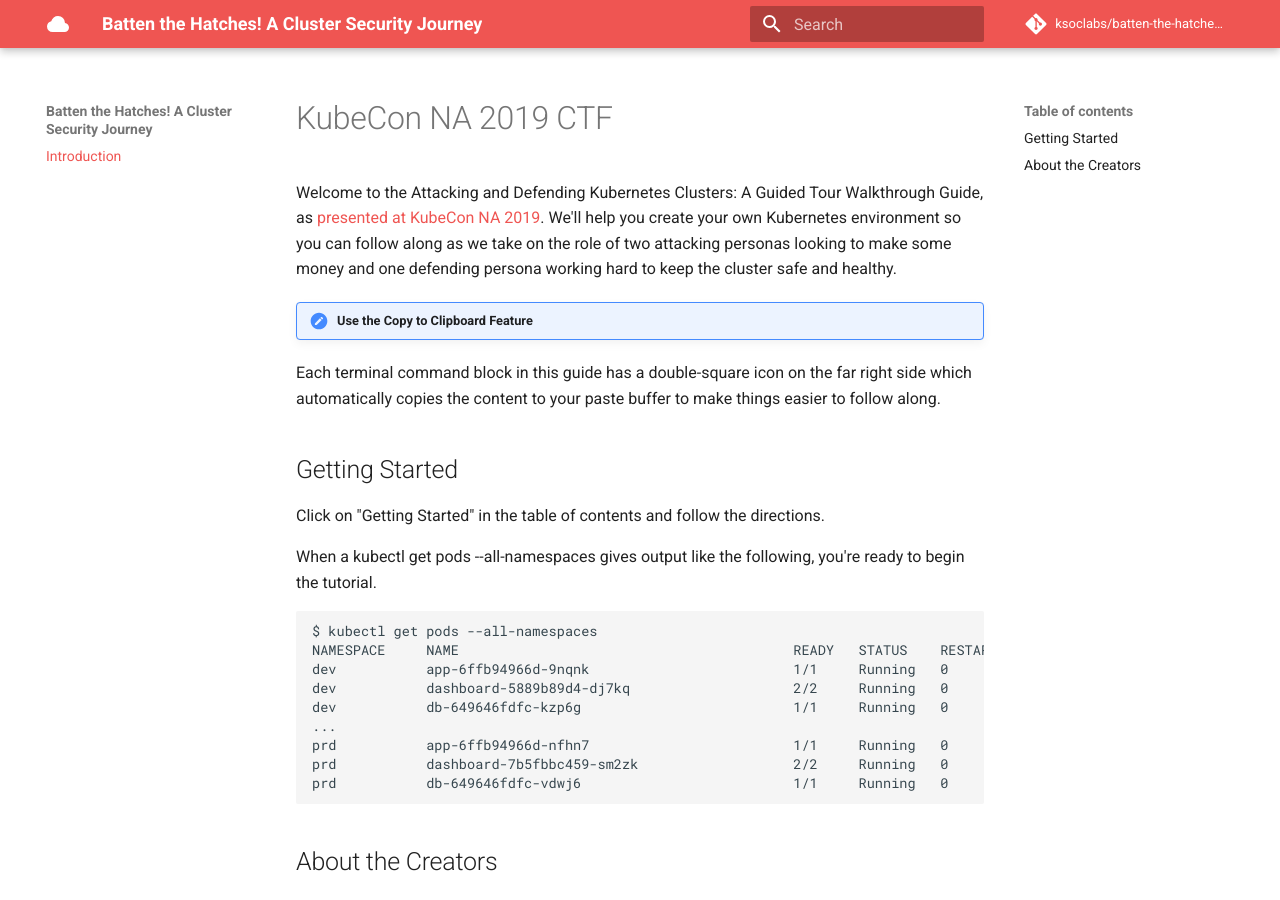
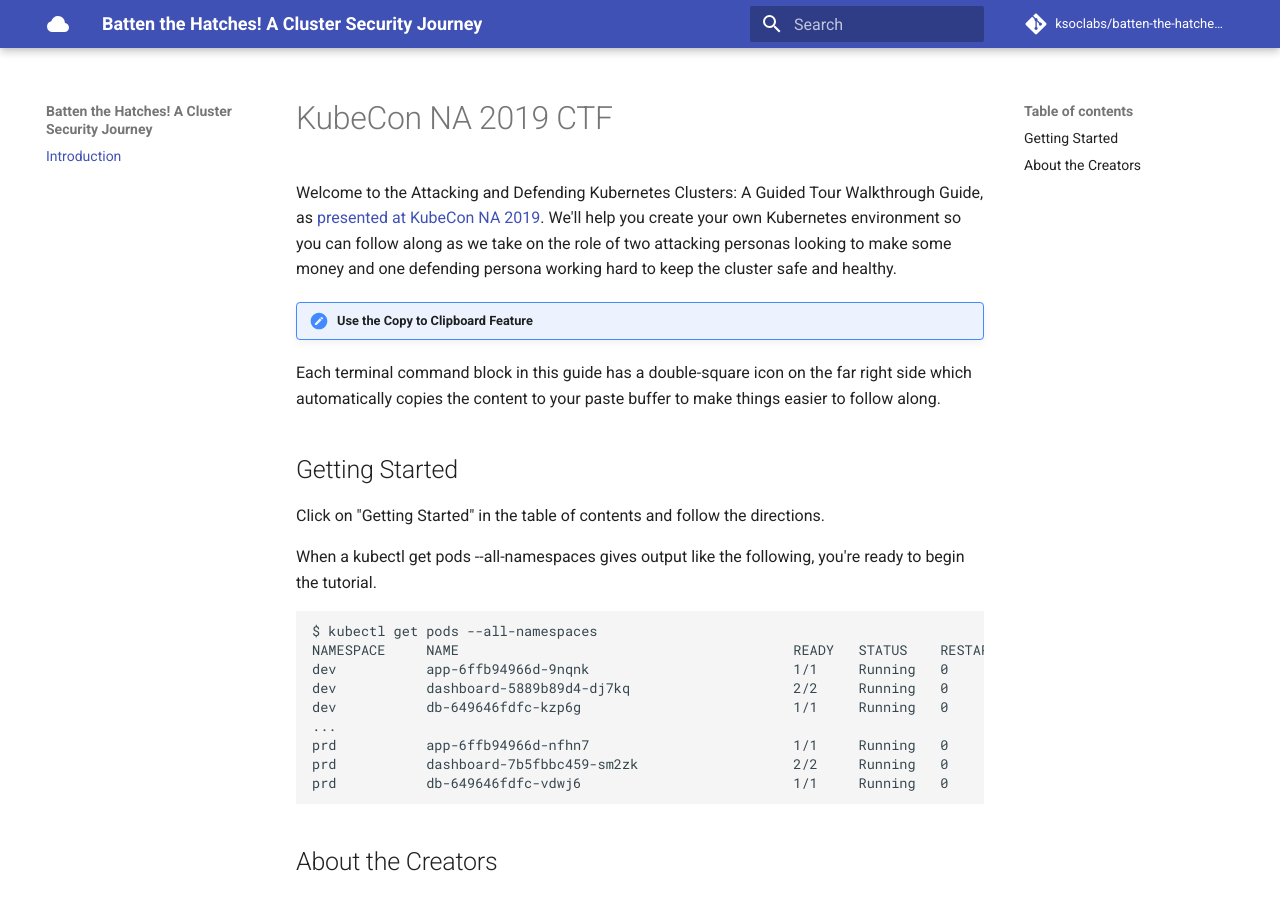
Before and after one commit to ksoclabs/batten-the-hatches-workshop, an MkDocs documentation site: the page built from docs/index.md, in a window 1280 px wide and 900 px high. Built offline with MkDocs 1.6.1 and Material for MkDocs 9.7.7, drawn with Linux system fonts in a browser that asks for light colours; comment, search, counter and statistics services are not loaded.

Commit message:
markdown changes

```diff
--- a/mkdocs.yml
+++ b/mkdocs.yml
@@ -6,10 +6,13 @@
 theme:
   name: 'material'
   palette:
-    primary: 'red'
-    accent: 'red'
+    primary: 'indigo'
+    accent: 'indigo'
   icon:
     logo: material/cloud
+  font:
+    text: Roboto
+    code: Roboto Mono
 plugins:
   - search:
       separator: '[\s\-\.]+'
```
Also changed, not shown: 1 other file.
